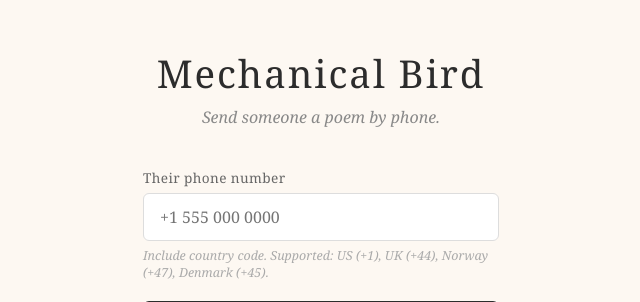
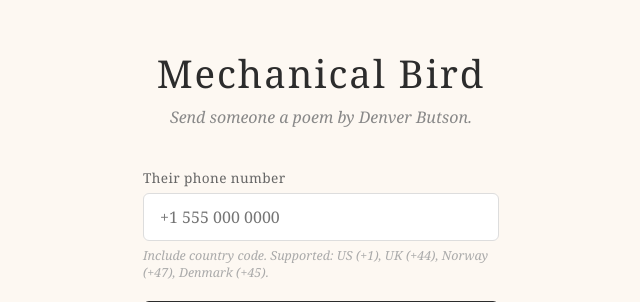
Before and after one commit to PistachioPony/Mechanical-Bird-App, a Flask app: page / in a window 1280 px wide. Shown: the part 150-452 px from the top of the page, without its empty margins (319-959 px from the left). Run offline with Flask 3, Linux system fonts and the light colour scheme.

Commit message:
Credit Denver Butson as the poet in the subtitle
Co-Authored-By: Claude Sonnet 4.6 <noreply@anthropic.com>

```diff
--- a/templates/index.html
+++ b/templates/index.html
@@ -9,7 +9,7 @@
 <body>
   <div class="container">
     <h1>Mechanical Bird</h1>
-    <p class="subtitle">Send someone a poem by phone.</p>
+    <p class="subtitle">Send someone a poem by Denver Butson.</p>
 
     <div class="form">
       <div class="field" id="phone-field">
```
